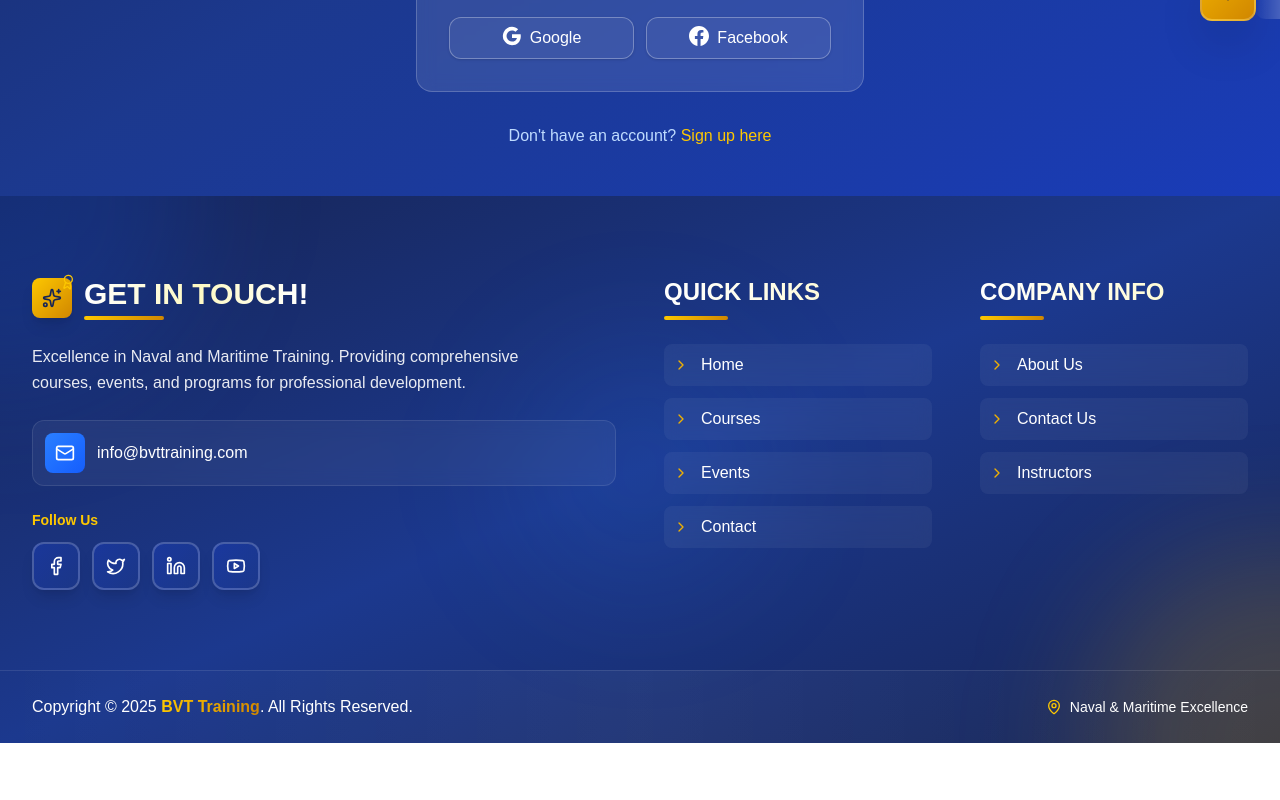
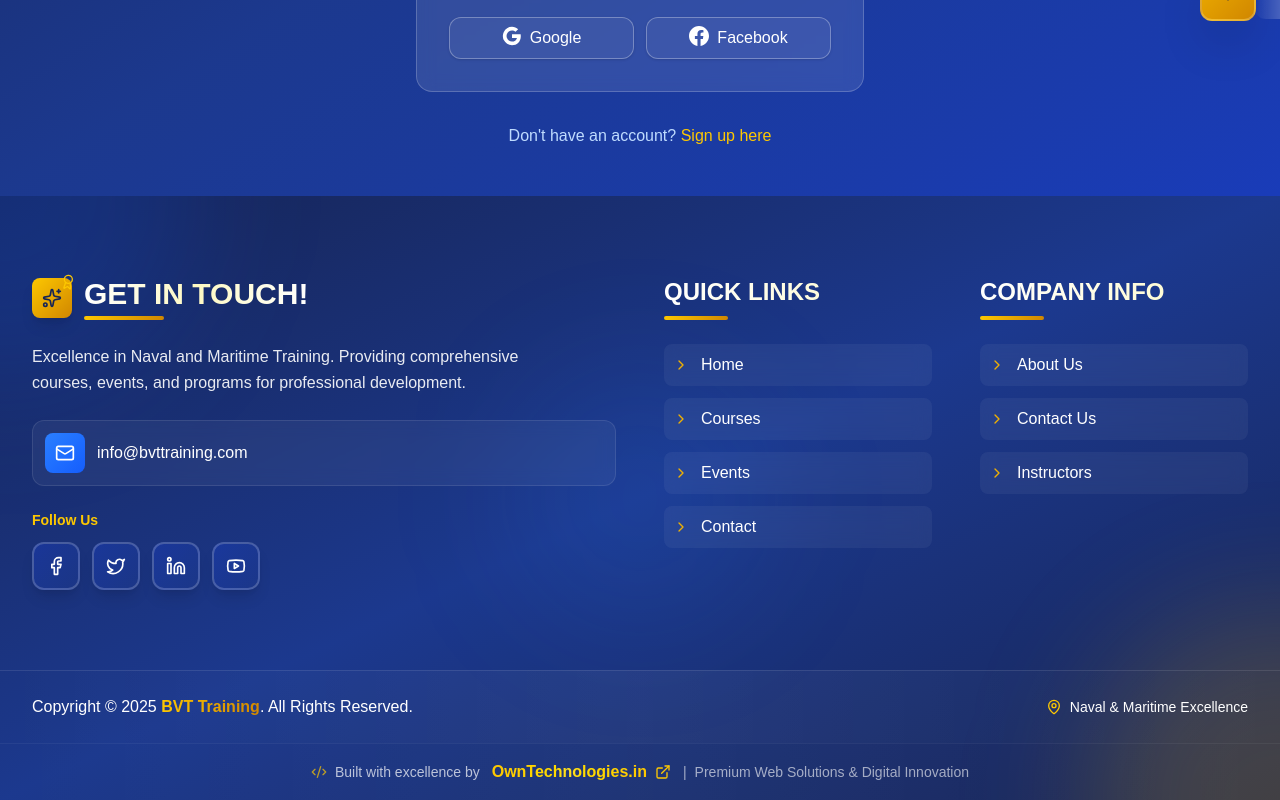
Before and after one commit to OwnTechnologiesClients/BVT-Training-Website, a Next.js app: page /login in a window 1280 px wide. Shown: the part 755-1555 px from the top of the page. Before the commit the page ends 1498 px from the top, so only its background shows below. Built offline with nearby package versions, Linux system fonts and the light colour scheme; no server answers.

Commit message:
add owntechnologies water mark

```diff
--- a/src/components/Footer.jsx
+++ b/src/components/Footer.jsx
@@ -3,7 +3,7 @@
 import React, { useState, useEffect } from 'react';
 import Link from 'next/link';
 import { useRouter, usePathname } from 'next/navigation';
-import { Phone, Mail, ChevronRight, ArrowUp, Facebook, Twitter, Linkedin, Youtube, Sparkles, Award, MapPin, Clock } from 'lucide-react';
+import { Phone, Mail, ChevronRight, ArrowUp, Facebook, Twitter, Linkedin, Youtube, Sparkles, Award, MapPin, Clock, Code2, ExternalLink } from 'lucide-react';
 import { motion } from 'framer-motion';
 
 export default function Footer() {
@@ -271,6 +271,41 @@ export default function Footer() {
             </div>
           </div>
         </div>
+
+        {/* Built By Section */}
+        <div className="relative z-10 py-4 border-t border-white/5 bg-gradient-to-r from-transparent via-white/3 to-transparent">
+          <div className="max-w-7xl mx-auto px-4 sm:px-6 lg:px-8">
+            <motion.div
+              initial={{ opacity: 0, y: 10 }}
+              whileInView={{ opacity: 1, y: 0 }}
+              viewport={{ once: true }}
+              transition={{ delay: 0.3, duration: 0.6 }}
+              className="flex flex-col sm:flex-row items-center justify-center gap-3"
+            >
+              <div className="flex items-center gap-2 text-xs lg:text-sm opacity-70">
+                <Code2 className="w-4 h-4 text-yellow-400" />
+                <span>Built with excellence by</span>
+              </div>
+              <motion.a
+                href="https://owntechnologies.in"
+                target="_blank"
+                rel="noopener noreferrer"
+                whileHover={{ scale: 1.05, y: -2 }}
+                whileTap={{ scale: 0.95 }}
+                className="flex items-center gap-2 group"
+              >
+                <span className="font-bold text-sm lg:text-base bg-gradient-to-r from-yellow-400 via-yellow-300 to-yellow-400 bg-clip-text text-transparent group-hover:from-yellow-300 group-hover:to-yellow-500 transition-all">
+                  OwnTechnologies.in
+                </span>
+                <ExternalLink className="w-3.5 h-3.5 lg:w-4 lg:h-4 text-yellow-400 group-hover:text-yellow-300 transition-colors" />
+              </motion.a>
+              <div className="text-xs lg:text-sm opacity-60">
+                <span>|</span>
+                <span className="ml-2">Premium Web Solutions & Digital Innovation</span>
+              </div>
+            </motion.div>
+          </div>
+        </div>
       </footer>
 
       {/* Floating Scroll to Top Button - Enhanced */}
```
